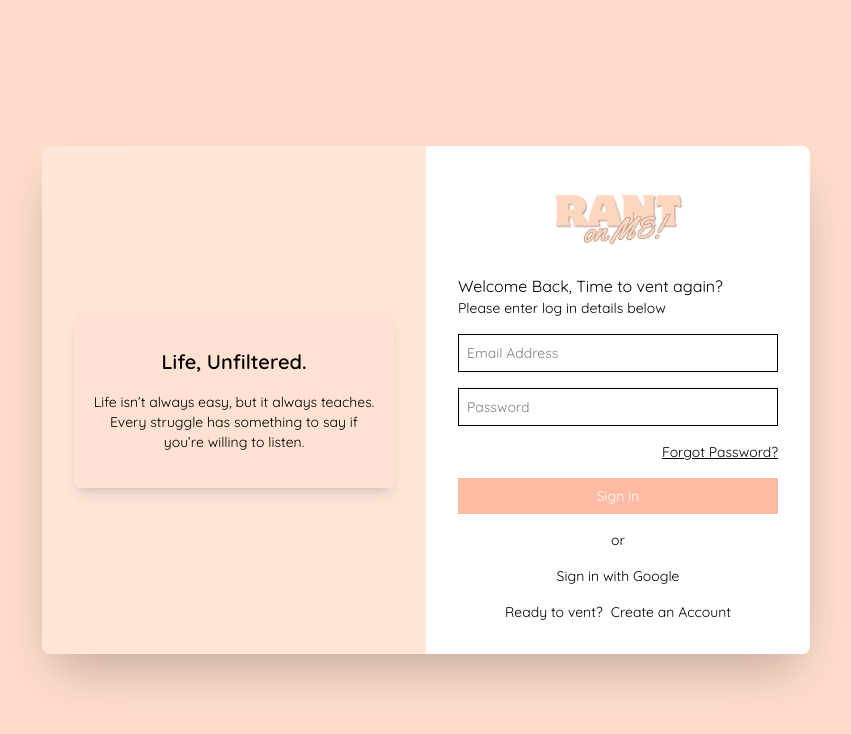
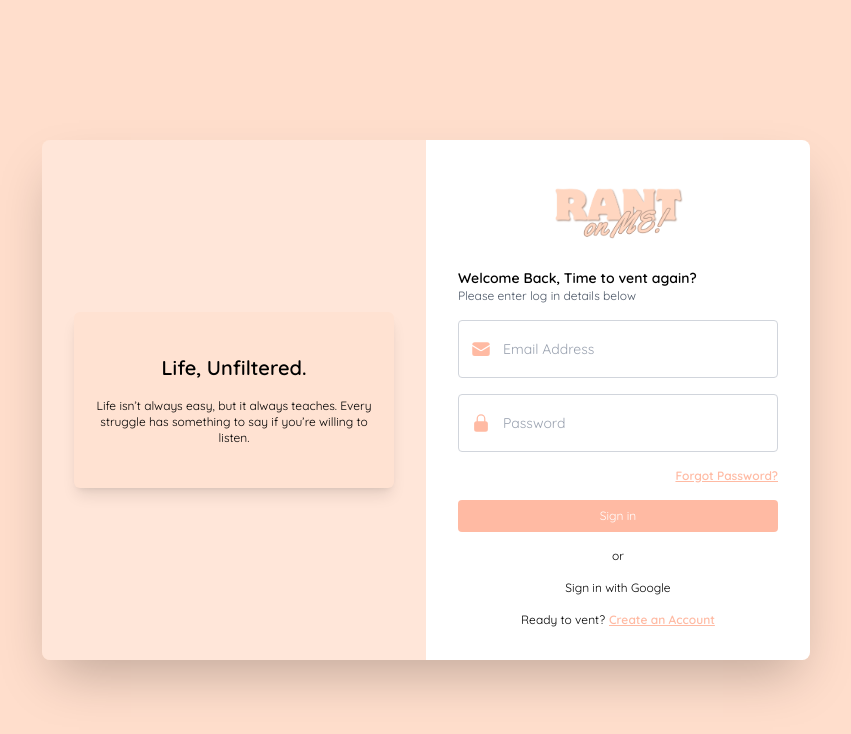
Before and after one commit to ROM-Development-Team/front-end, a React (Vite) app: page /login in a window 1280 px wide. Shown: the top 734 px of the page, without its empty margins (214-1065 px from the left). Built offline with nearby package versions, Linux system fonts and the light colour scheme.

Commit message:
feat: finalize login page

```diff
--- a/src/pages/auth/login.tsx
+++ b/src/pages/auth/login.tsx
@@ -1,8 +1,11 @@
 import { Link } from "react-router-dom";
+import ThemedButton from "../../components/ThemedButton.tsx";
+import ThemedInput from "../../components/ThemedInput.tsx";
+import { EnvelopeIcon, LockClosedIcon } from "@heroicons/react/24/solid";
 
 const Login = () => {
   return (
-    <main className="bg-peach-tint-300 font-quicksand flex h-screen items-center justify-center text-sm">
+    <main className="bg-peach-tint-300 font-quicksand flex h-screen items-center justify-center text-xs">
       <div className="flex h-full w-full max-w-3xl flex-col overflow-hidden rounded-lg shadow-2xl md:h-auto md:flex-row">
         <div className="md:bg-peach-tint-500 bg-peach-tint-300 flex flex-1 items-center justify-center p-8 text-center">
           <div className="bg-peach-tint-400 flex h-full max-h-44 flex-col items-center justify-center rounded-md p-8 px-4 py-8 shadow-lg">
@@ -20,38 +23,44 @@ const Login = () => {
             alt="Rant on me logo"
           />
           <div>
-            <p className="text-base">Welcome Back, Time to vent again?</p>
-            <p>Please enter log in details below</p>
+            <p className="text-sm font-semibold">
+              Welcome Back, Time to vent again?
+            </p>
+            <p className="text-gray-600">Please enter log in details below</p>
           </div>
           <form className="flex flex-col gap-4" action="">
-            <label htmlFor="">
-              <input
-                className="w-full border bg-white p-2"
-                type="text"
-                placeholder="Email Address"
-              />
-            </label>
-            <label htmlFor="">
-              <input
-                className="w-full border bg-white p-2"
-                type="text"
-                placeholder="Password"
-              />
-            </label>
-            <Link to="/forgot" className="self-end underline">
+            <ThemedInput
+              label="Email Address"
+              type="email"
+              id="email"
+              autoComplete="email"
+              icon={<EnvelopeIcon className="text-accent h-5 w-5" />}
+            />
+            <ThemedInput
+              label="Password"
+              type="password"
+              id="password"
+              icon={<LockClosedIcon className="text-accent h-5 w-5" />}
+            />
+
+            <Link
+              to="/forgot"
+              className="text-accent self-end font-semibold underline"
+            >
               Forgot Password?
             </Link>
-            <input
-              className="bg-accent cursor-pointer p-2 text-white"
-              type="submit"
-              value="Sign in"
-            />
+            <ThemedButton type="submit" value="Sign in" />
           </form>
           <p className="text-center">or</p>
           <p className="text-center">Sign in with Google</p>
-          <div className="flex justify-center gap-2">
+          <div className="flex justify-center gap-1">
             <p>Ready to vent?</p>
-            <Link to="/register">Create an Account</Link>
+            <Link
+              to="/register"
+              className="text-accent font-semibold underline"
+            >
+              Create an Account
+            </Link>
           </div>
         </div>
       </div>
```
